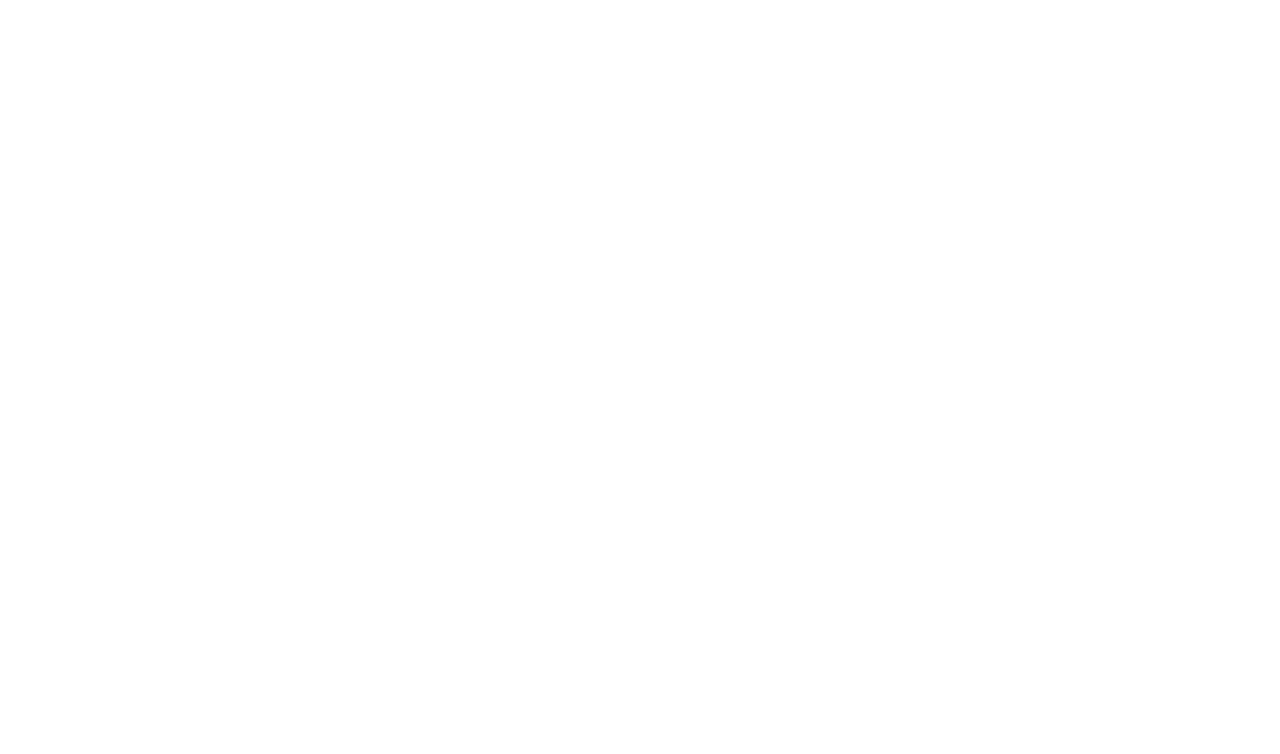
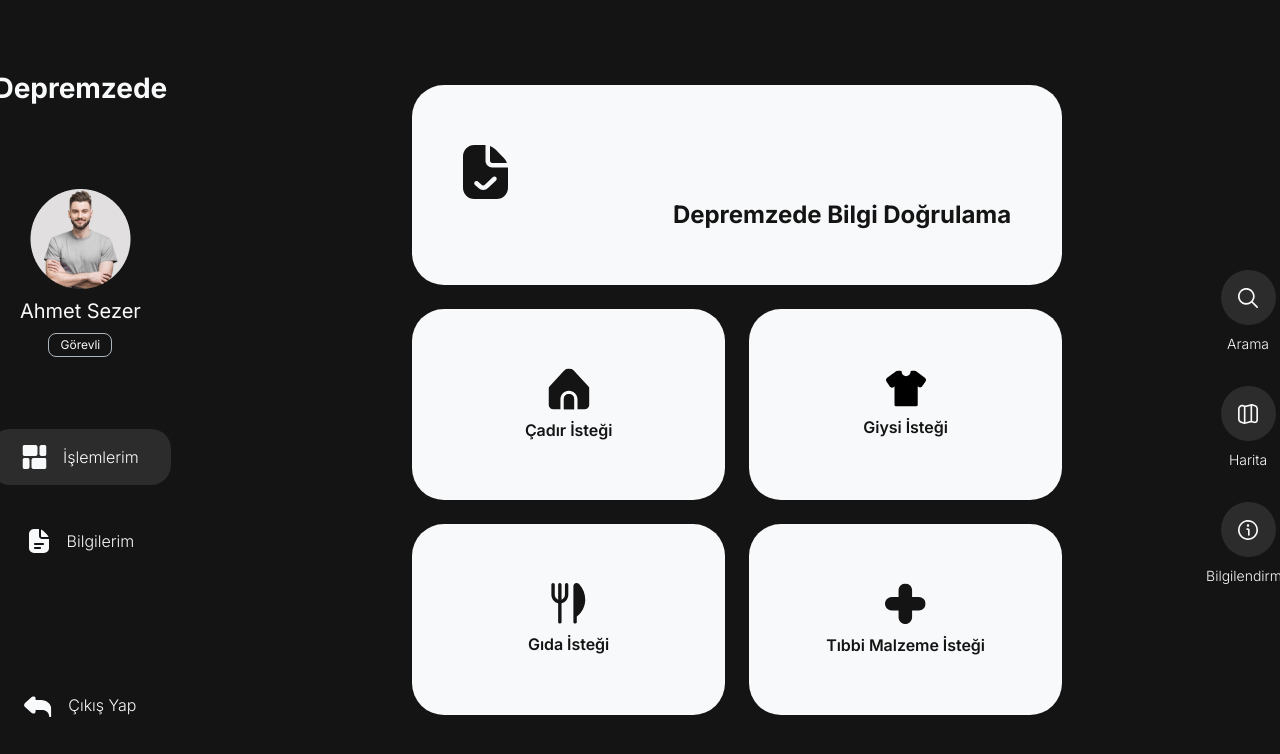
Before and after one commit to mustafamengutay/depremzede, a React (Create React App) app: page /gorevli in a window 1280 px wide. Before the commit this address had no page. Shown: the top 754 px of the page. Built offline with nearby package versions, Linux system fonts and the light colour scheme; the HTML template or start-up script is replaced by a standard one; what tailwindcss-animated would draw is missing.

Commit message:
feat: add route for officer information

```diff
--- a/src/App.js
+++ b/src/App.js
@@ -9,10 +9,11 @@
 import Donation from "./pages/Donation";
 import UnderDebrisList from "./pages/UnderDebrisList";
 import AccommodationList from "./pages/AccommodationList";
+import Form from "./pages/Form";
 
 import { FormProvider } from "./context/form/FormContext";
 import FormSubmitted from "./pages/FormSubmitted";
-import OfficerDashboard from "./pages/OfficerDashboard";
+import OfficerDashboard, { OfficerMenu, OfficerInformation } from "./pages/OfficerDashboard";
 
 function App() {
   return (
@@ -30,7 +31,10 @@
             <Route path="/enkaz-altinda-olanlar" element={<UnderDebrisList />} />
             <Route path="/konaklama-saglayanlar" element={<AccommodationList />} />
             <Route path="/form-gonderildi" element={<FormSubmitted />} />
-            <Route path="/gorevli-menusu" element={<OfficerDashboard />} />
+            <Route path="/gorevli" element={<OfficerDashboard />}>
+              <Route path="" element={<OfficerMenu />} />
+              <Route path="bilgilerim" element={<OfficerInformation />} />
+            </Route>
           </Routes>
         </Router>
       </div>
--- a/src/components/officer/OfficerAvatar.jsx
+++ b/src/components/officer/OfficerAvatar.jsx
@@ -8,7 +8,7 @@
   );
 };
 
-const OfficerTitle = ({ jobType }) => {
+export const OfficerTitle = ({ jobType }) => {
   return (
     <div className="flex flex-col justify-center items-center w-16 h-6 py-1 px-4 border rounded-lg border-grey-3 text-white text-xs -tracking-2">
       {jobType}
--- a/src/components/officer/OfficerSideMenu.jsx
+++ b/src/components/officer/OfficerSideMenu.jsx
@@ -3,10 +3,9 @@
 import officerExit from '../../assets/cikis.svg';
 
 import OfficerAvatar from './OfficerAvatar';
-import { useLocation, useNavigate } from 'react-router-dom';
+import { useLocation, Link, useNavigate } from 'react-router-dom';
 
 const OfficerSideMenu = ({ officerImage, officerName, jobType }) => {
-  const navigate = useNavigate();
   const location = useLocation();
 
   const pathMatchRoute = (route) => {
@@ -28,33 +27,33 @@
             jobType={jobType}
           />
           <ul className="flex flex-col items-center gap-7 text-white mt-16 w-full">
-            <li
+            <Link
               className="hover:bg-grey-1 w-full px-8 py-4 rounded-5 flex items-center gap-4 cursor-pointer transition"
               style={{
-                backgroundColor: pathMatchRoute('/gorevli-menusu'),
+                backgroundColor: pathMatchRoute('/gorevli'),
               }}
-              onClick={() => navigate('/gorevli-menusu')}
+              to="/gorevli"
             >
               <img src={officerMenu} alt="Officer Menu" />
               <p className="font-light">İşlemlerim</p>
-            </li>
-            <li
+            </Link>
+            <Link
               className="hover:bg-grey-1 px-8 py-4 rounded-5 flex items-center gap-4 cursor-pointer transition"
               style={{
-                backgroundColor: pathMatchRoute('/gorevli-bilgileri'),
+                backgroundColor: pathMatchRoute('/gorevli/bilgilerim'),
               }}
-              onClick={() => navigate('/gorevli-bilgileri')}
+              to="/gorevli/bilgilerim"
             >
               <img src={officerInfo} alt="Officer Information" />
               <p className="font-light">Bilgilerim</p>
-            </li>
-            <li
+            </Link>
+            <Link
               className="mt-20 hover:bg-grey-1 px-8 py-4 rounded-5 flex items-center gap-4 cursor-pointer transition"
-              onClick={() => navigate('/')}
+              to="/"
             >
               <img src={officerExit} alt="Officer Exit" />
               <p className="font-light">Çıkış Yap</p>
-            </li>
+            </Link>
           </ul>
         </div>
       </div>
--- a/src/pages/OfficerDashboard.jsx
+++ b/src/pages/OfficerDashboard.jsx
@@ -16,6 +16,8 @@
 import InformationLink from '../components/menu/InformationLink';
 import SideMenuLink from '../components/menu/SideMenuLink';
 import HelpLink from '../components/menu/HelpLink';
+import { Routes, Route, Outlet } from 'react-router-dom';
+import { OfficerTitle } from '../components/officer/OfficerAvatar';
 
 const OfficerDashboard = () => {
   useEffect(() => {
@@ -31,10 +33,65 @@
           jobType={'Görevli'}
         />
 
-        <div className="divide-x">
+        {/* <div className="divide-x">
           <div className="inline-block absolute top-0 h-screen min-h-[1em] w-[1px] self-stretch bg-[#F8F9FA] opacity-10"></div>
+        </div> */}
+
+        <Outlet />
       </div>
+    </div>
+  );
+};
 
+export const OfficerInformation = ({
+  officerName,
+  id,
+  birth,
+  sex,
+  from,
+  location,
+  jobType,
+}) => {
+  return (
+    <div className="w-[550px] ml-[254px] mt-24 h-max">
+      <div className="flex items-center gap-6 mb-12">
+        <p className="text-white font-semibold text-2xl">{officerName}</p>
+        <OfficerTitle jobType={jobType} />
+      </div>
+      <div className="grid grid-cols-1 gap-y-6">
+        <hr classNamez="border-[#E9ECEF] w-full border-t-[0.5px]" />
+        <div className="text-white flex items-center gap-2">
+          <p>ID:</p>
+          <p className="font-semibold text-xl">{id}</p>
+        </div>
+        <hr classNamez="border-[#E9ECEF] w-full border-t-[0.5px]" />
+        <div className="text-white flex items-center gap-2">
+          <p>Doğum Tarihi:</p>
+          <p className="font-semibold text-xl">{birth}</p>
+        </div>
+        <hr classNamez="border-[#E9ECEF] w-full border-t-[0.5px]" />
+        <div className="text-white flex items-center gap-2">
+          <p>Cinsiyet:</p>
+          <p className="font-semibold text-xl">{sex}</p>
+        </div>
+        <hr classNamez="border-[#E9ECEF] w-full border-t-[0.5px]" />
+        <div className="text-white flex items-center gap-2">
+          <p>Geldiği Şehir:</p>
+          <p className="font-semibold text-xl">{from}</p>
+        </div>
+        <hr classNamez="border-[#E9ECEF] w-full border-t-[0.5px]" />
+        <div className="text-white flex items-center gap-2">
+          <p>Görevli Olduğu Bölge:</p>
+          <p className="font-semibold text-xl">{location}</p>
+        </div>
+        <hr classNamez="border-[#E9ECEF] w-full border-t-[0.5px]" />
+      </div>
+    </div>
+  );
+};
+
+export const OfficerMenu = () => {
+  return (
     <div className="flex flex-col justify-center gap-16 ml-[70px]">
       <div className="flex justify-between items-center">
         <div className="flex flex-col gap-6 ml-[90px]">
@@ -46,11 +103,7 @@
           <div className="flex flex-col gap-6">
             <div className="flex gap-6">
               <HelpLink icon={tent} title="Çadır İsteği" width="313px" />
-                  <HelpLink
-                    icon={clothing}
-                    title="Giysi İsteği"
-                    width="313px"
-                  />
+              <HelpLink icon={clothing} title="Giysi İsteği" width="313px" />
             </div>
             <div className="flex gap-6">
               <HelpLink icon={food} title="Gıda İsteği" width="313px" />
@@ -69,8 +122,6 @@
         </div>
       </div>
     </div>
-      </div>
-    </div>
   );
 };
 
```
Lines whose indentation alone changed are shown as unchanged.
